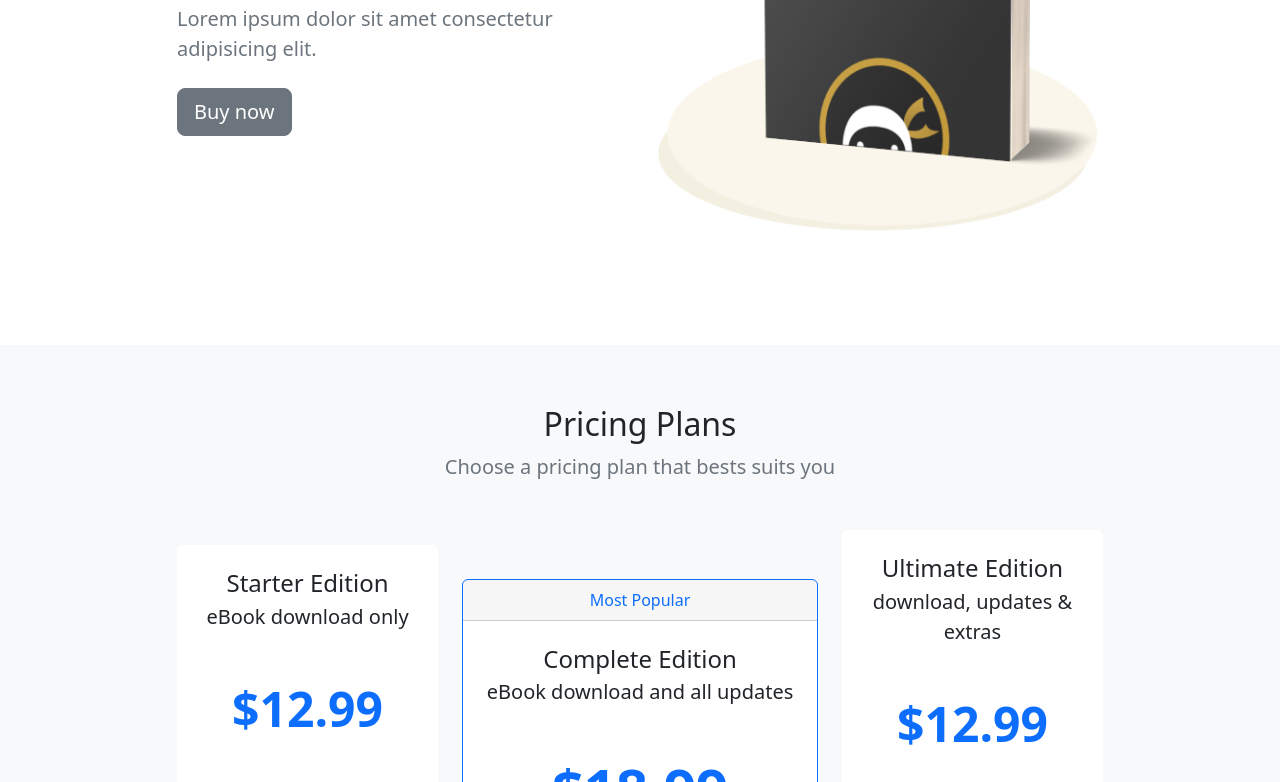
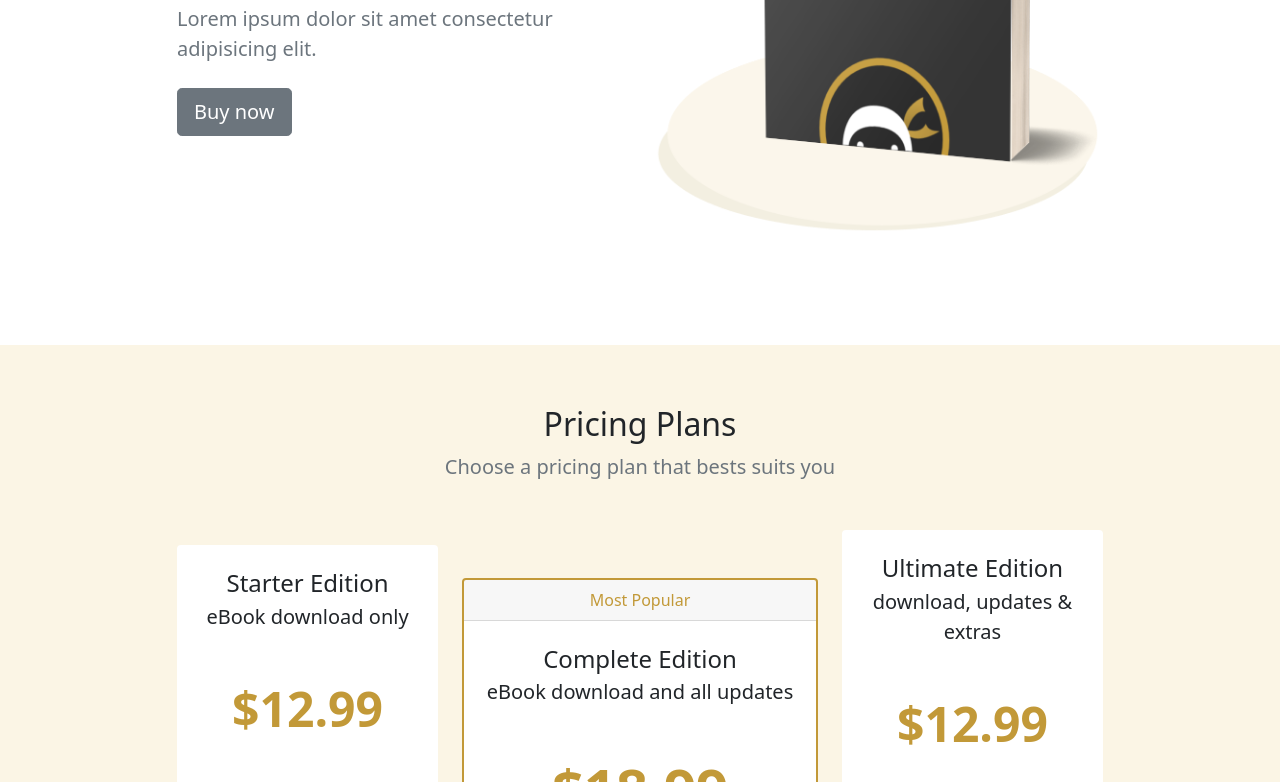
Before and after one commit to alvyynm/net-ninja-website, a website: page index.html in a window 1280 px wide. Shown: the part 381-1163 px from the top of the page. Drawn offline with nearby package versions, Linux system fonts and the light colour scheme.

Commit message:
Customize default Bootstrap variables and use them for styling website

```diff
--- a/index.html
+++ b/index.html
@@ -6,7 +6,7 @@
     <meta name="viewport" content="width=device-width, initial-scale=1.0">
 
     <!-- === Bootstrap css CDN === -->
-    <link href="https://cdn.jsdelivr.net/npm/bootstrap@5.2.0-beta1/dist/css/bootstrap.min.css" rel="stylesheet" integrity="sha384-0evHe/X+R7YkIZDRvuzKMRqM+OrBnVFBL6DOitfPri4tjfHxaWutUpFmBp4vmVor" crossorigin="anonymous">
+    <link href="css/main.min.css" rel="stylesheet">
     <!-- Boostrap icons CDN -->
     <link rel="stylesheet" href="https://cdn.jsdelivr.net/npm/bootstrap-icons@1.8.3/font/bootstrap-icons.css">
     <title>Net Ninja Pro - the Book</title>
--- /dev/null
+++ b/sass/main.scss
@@ -0,0 +1,6 @@
+
+// custom variables
+$primary: #c29938;
+$light: #fbf5e5;
+// import bootstrap
+@import '../node_modules/bootstrap/scss/bootstrap';
```
Also changed, not shown: css/main.min.css (added), 1 other file.
